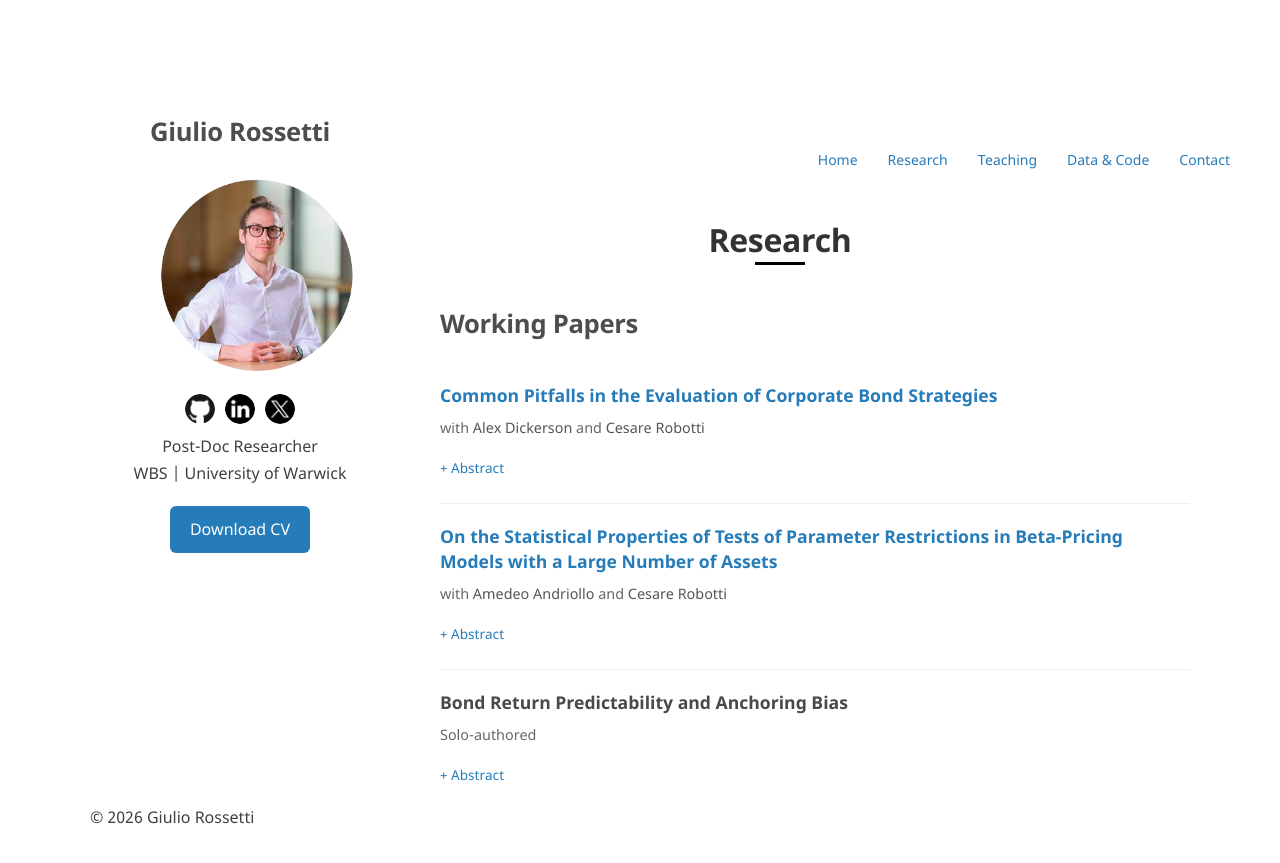
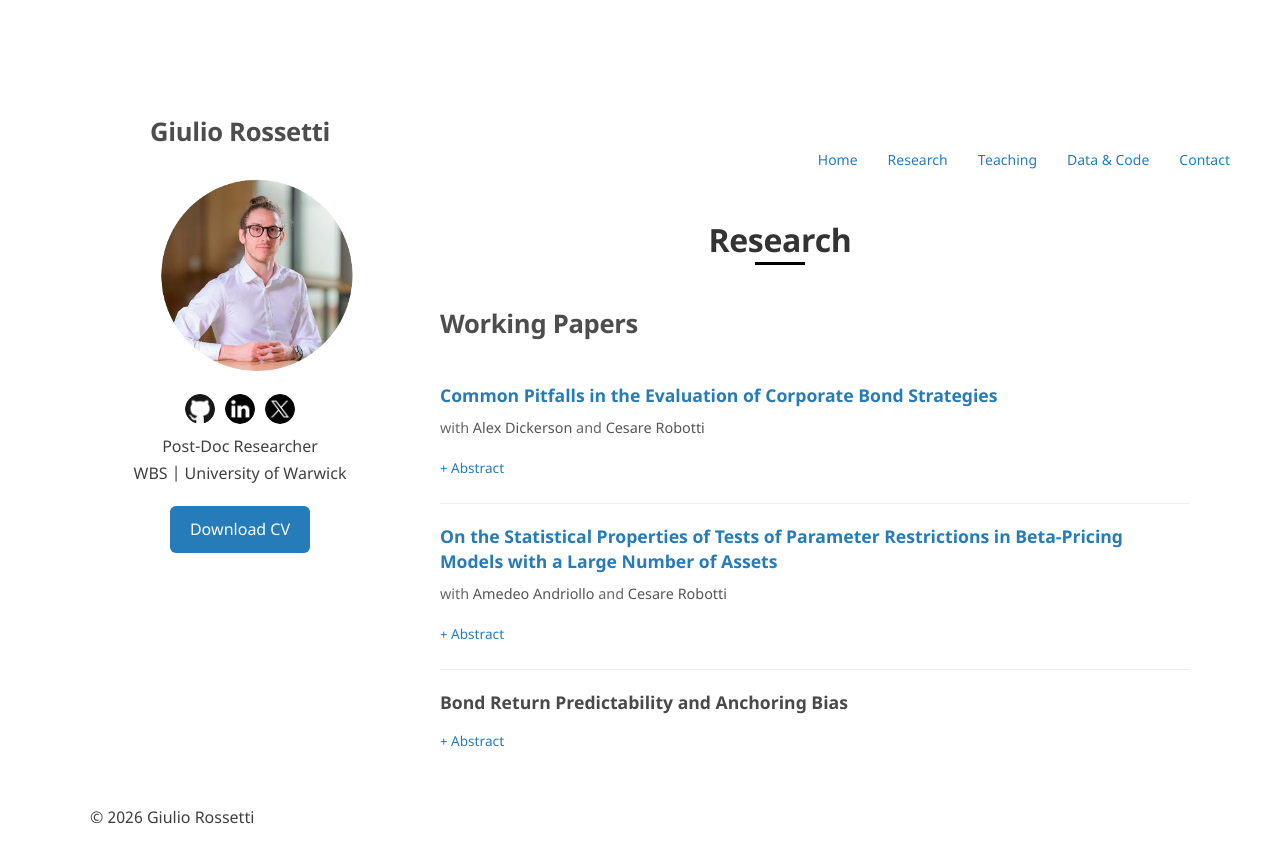
Before and after one commit to GiulioRossetti94/giuliorossetti94.github.io, a Jekyll site: the page built from research.md, in a window 1280 px wide. Shown: the top 863 px of the page. Built offline with Jekyll 4.4.1, drawn with Linux system fonts in a browser that asks for light colours.

Commit message:
Remove solo-authored label

```diff
--- a/research.md
+++ b/research.md
@@ -30,7 +30,6 @@ permalink: /research/
 
 <div class="paper-card">
   <h3 class="paper-title">Bond Return Predictability and Anchoring Bias</h3>
-  <p class="paper-authors">Solo-authored</p>
   <details class="paper-abstract">
     <summary>Abstract</summary>
     <p>This paper investigates whether deviations of macroeconomic variables from their historical moving averages—capturing investors' anchoring biases—enhance the predictability of bond excess returns. Utilizing a large dataset of macroeconomic indicators and shrinkage methods, we construct a deviation index following the approach of Avramov et al. (2022) to evaluate predictive power against traditional yield-curve predictors. Although deviations from past macroeconomic values demonstrate substantial in-sample forecasting ability, particularly through sparse and principal component analysis, this success does not extend robustly out-of-sample. Our findings indicate that, despite strong theoretical motivation from behavioral finance literature, anchoring biases captured via deviations from historical averages provide limited practical improvement over standard predictors in forecasting bond risk premia.</p>
```
